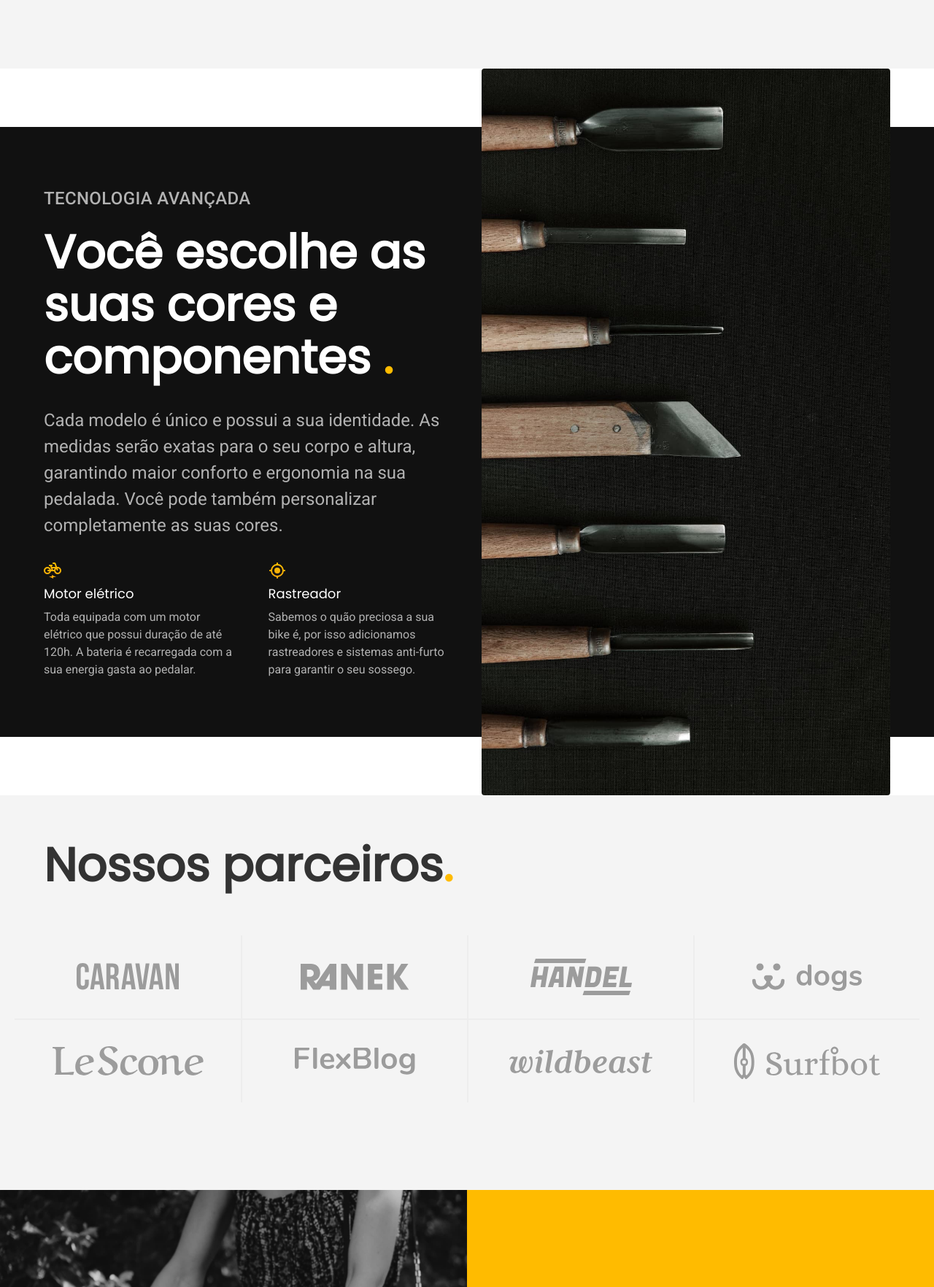
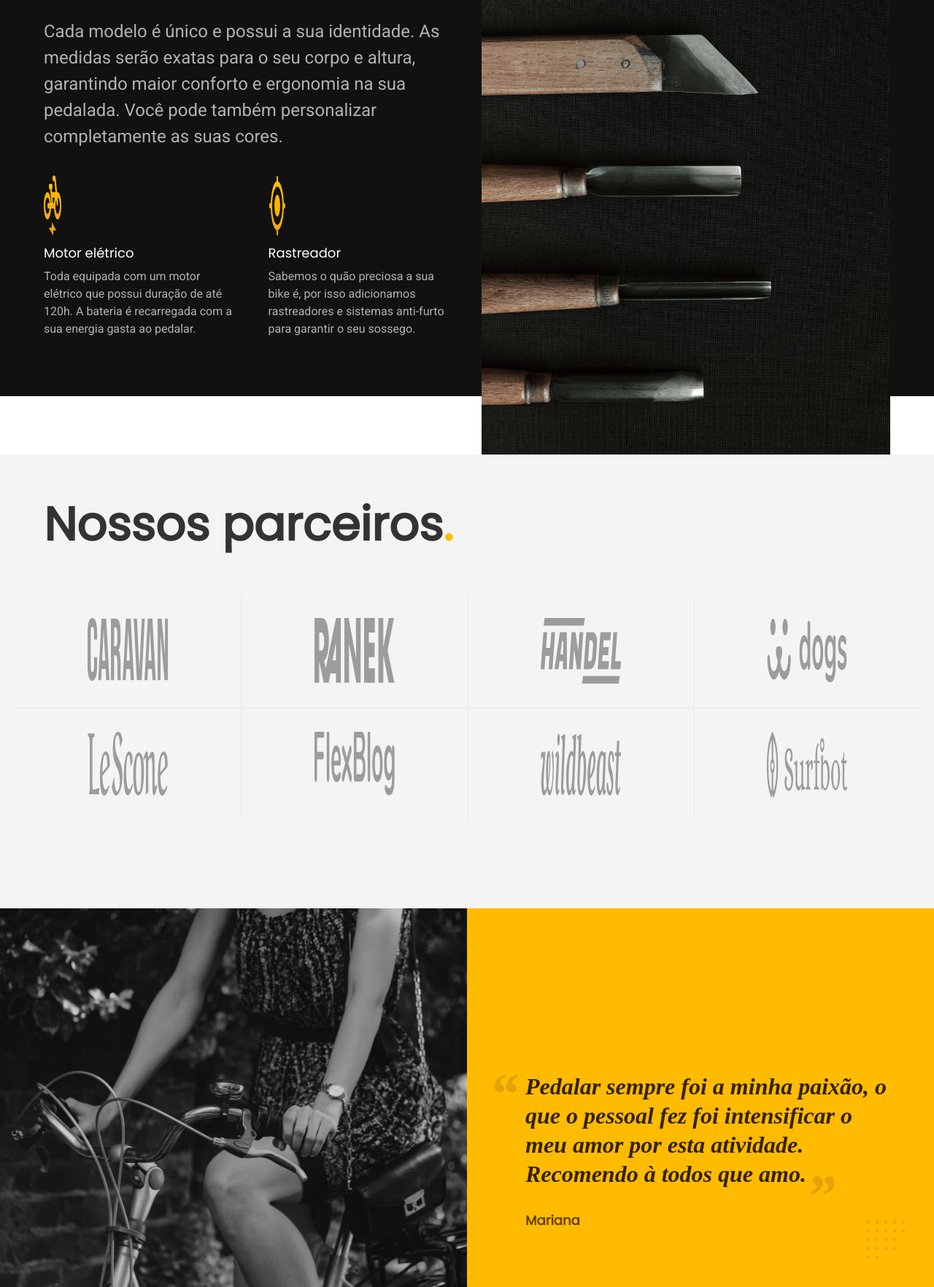
Before and after one commit to joaopedrobagli/Bike, a PHP site: page /view/inicio.php in a window 1280 px wide. Shown: the part 1945-3709 px from the top of the page at 73% size. Run offline with PHP 8.4, Linux system fonts and the light colour scheme.

Commit message:
imagens com 90x90

```diff
--- a/controller/Controlador.php
+++ b/controller/Controlador.php
@@ -59,7 +59,7 @@ class Controlador {
         while ($produto = mysqli_fetch_assoc($listaProduto)) {
             $prod .= "<section class=\"conteudo-bloco\">" .
                      "<h2>" . $produto["nome"] . "</h2>" .
-                     "<p>Preço: " . $produto["valor"] . "</p>";
+                     "<p>Preço: R$ " . $produto["valor"]  . "</p>";
 
             if (isset($produto["imagem"])) {
                 $imageURL = "../imgBanco/" . $produto["imagem"];
--- a/css/global/global.css
+++ b/css/global/global.css
@@ -25,11 +25,11 @@ a {
 }
 
 img {
-  max-width: 100%;
-  height: auto;
+  width: 110px;
+  height: 90px;
   display: block;
 }
 
-img[src$=".jpg"] {
-  border-radius: 4px;
+img[src$=".jpg,png,jpeg"] {
+  border-radius: 10px;
 }
--- a/css/produto/produtos.css
+++ b/css/produto/produtos.css
@@ -110,8 +110,8 @@ body {
 }
 
 .product img {
-    max-width: 100%;
-    height: auto;
+    width: 10px;
+    height: 10px;
     border-radius: 8px;
     box-shadow: 0 0 5px rgba(0, 0, 0, 0.1);
 }
```
Also changed, not shown: imgBanco/download (1).jfif (added), imgBanco/download.jfif, imgBanco/teste.jfif (added).
